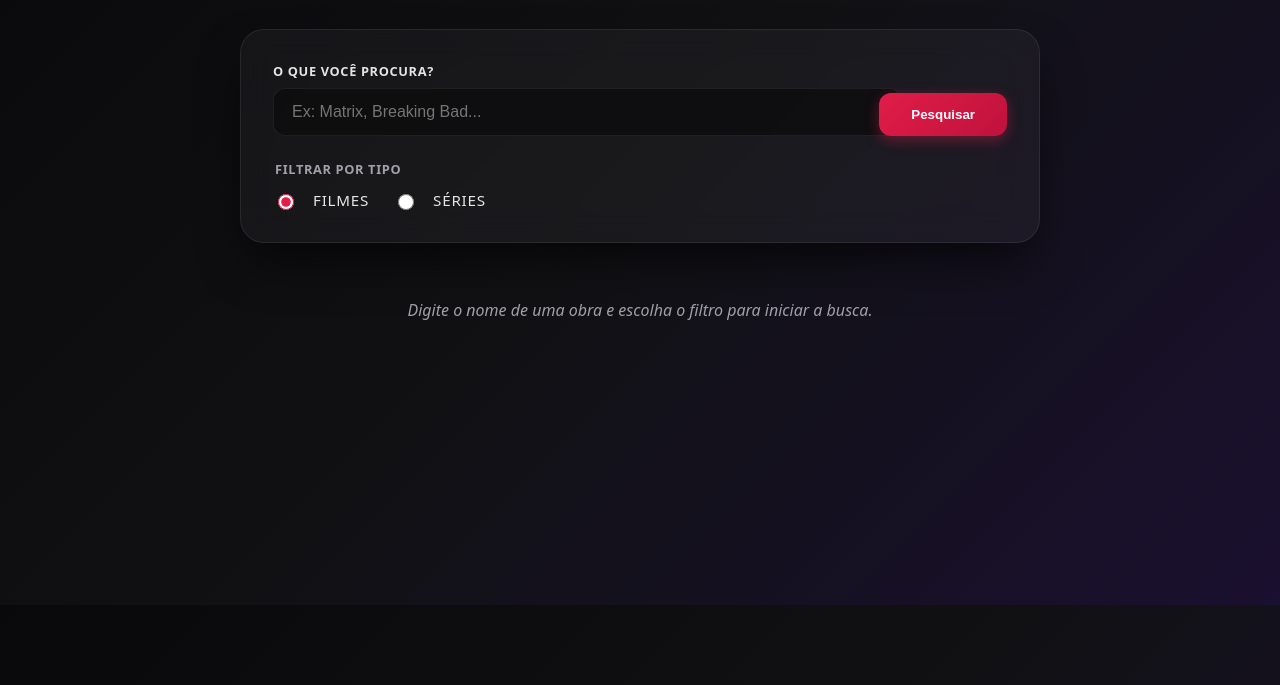
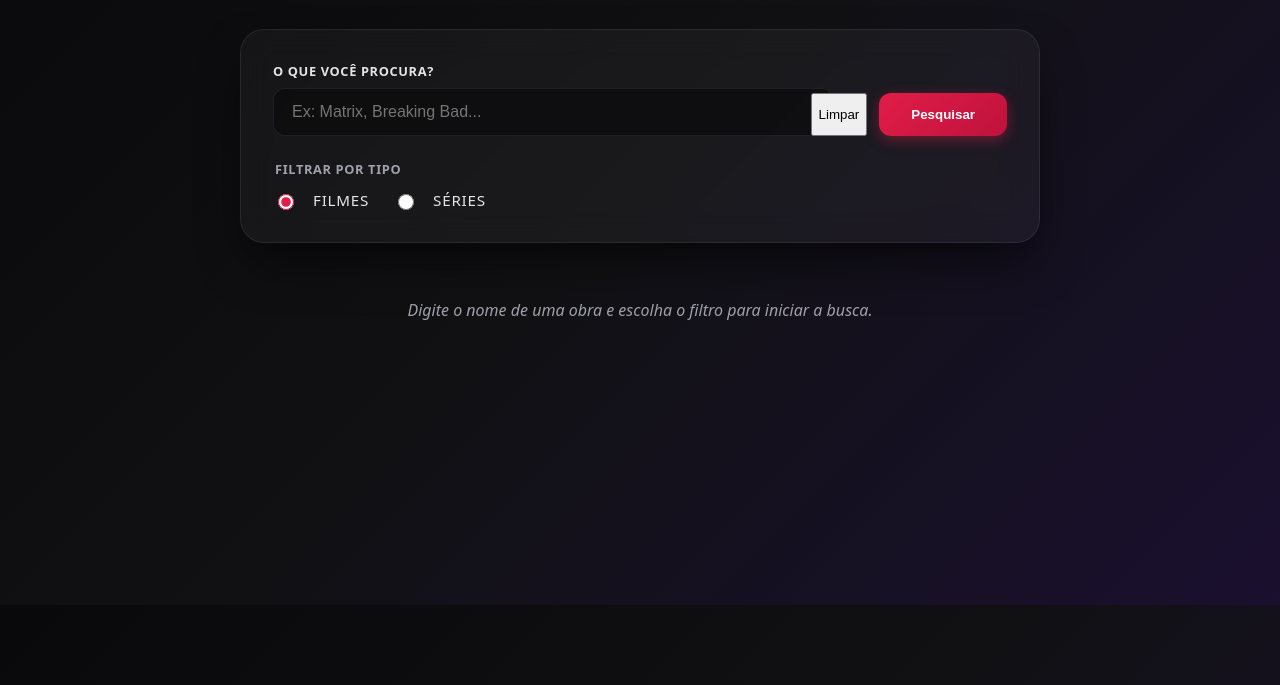
Before and after one commit to awaldige/Pesquisa-de-filmes-e-serie, a plain HTML site: page index.html in a window 1280 px wide. Shown: the part 195-880 px from the top of the page. Drawn offline with Linux system fonts and the light colour scheme.

Commit message:
Update index.html

```diff
--- a/index.html
+++ b/index.html
@@ -38,7 +38,10 @@
     </div>
   </div>
 
+  <div class="action-buttons" style="display: flex; gap: 12px; flex-shrink: 0;">
+    <button type="button" id="limparBtn" class="btn-secondary">Limpar</button>
     <button type="submit" class="btn-primary">Pesquisar</button>
+  </div>
 </div>
 
           <fieldset class="filters-group">
```
Lines whose indentation alone changed are shown as unchanged.
